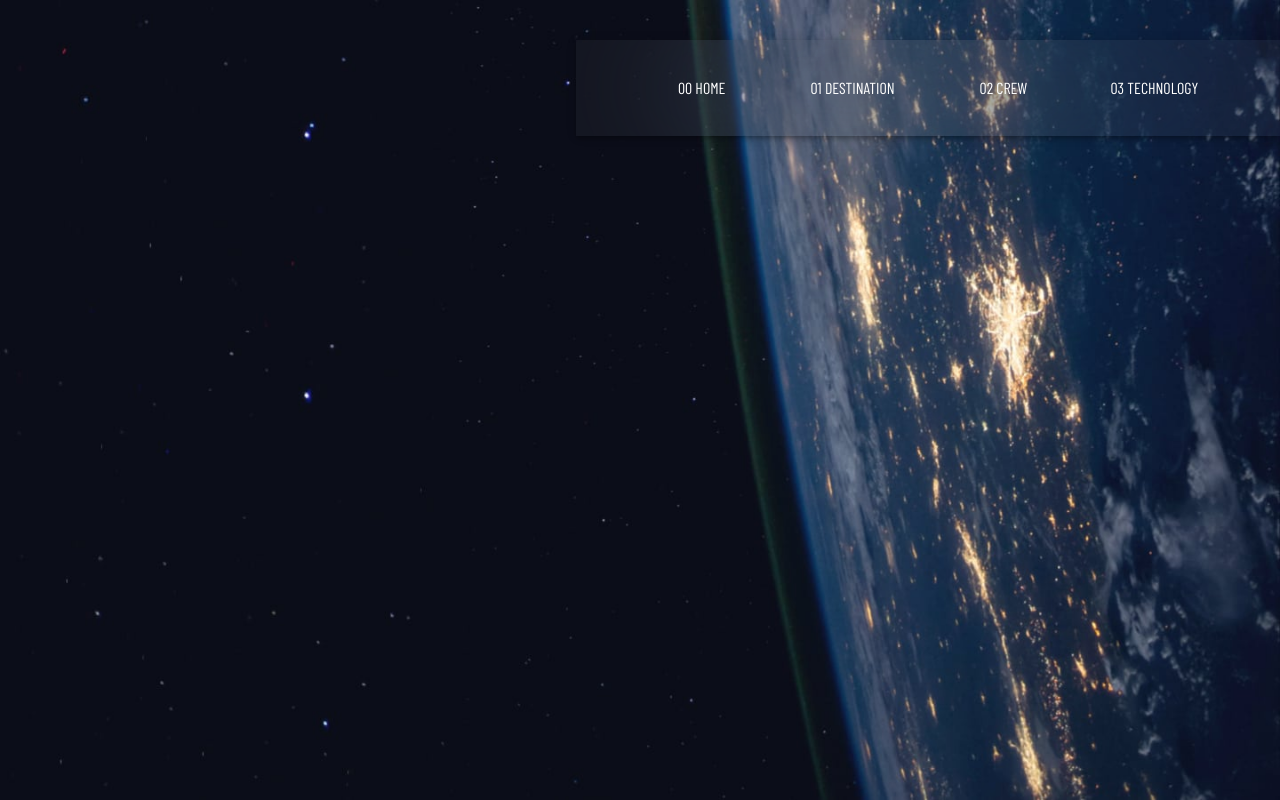
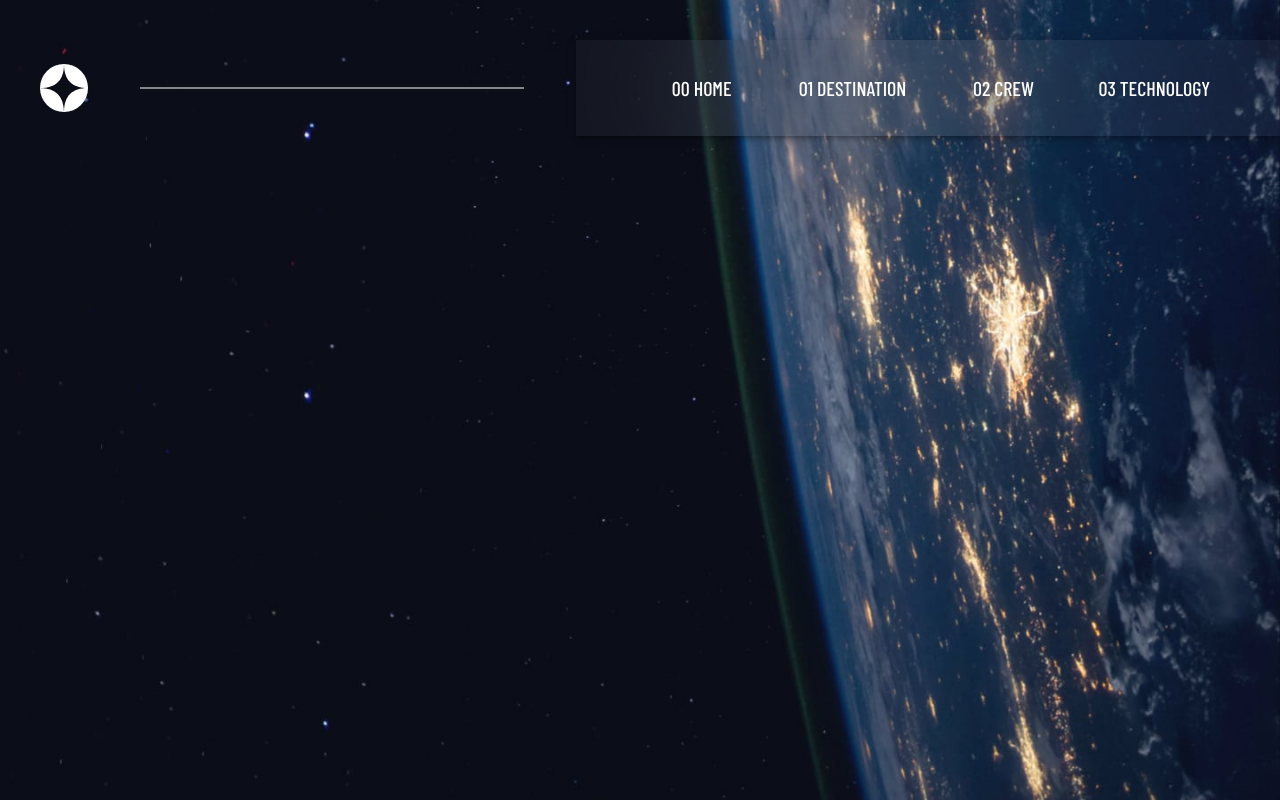
Before and after one commit to Mustafa-Filiz/React--Space-Travel-Website, a React (Create React App) app: page / in a window 1280 px wide. Built offline with nearby package versions, Linux system fonts and the light colour scheme; a web font is replaced by a local one.

Commit message:
logo and line added

```diff
--- a/src/components/Navbar.js
+++ b/src/components/Navbar.js
@@ -4,11 +4,19 @@ import Box from '@mui/material/Box';
 import Toolbar from '@mui/material/Toolbar';
 import { makeStyles } from '@mui/styles';
 import { Button, Typography } from '@mui/material';
+import logo from "../images/logo.svg"
 
 const useStyles = makeStyles({
     container: {
         display: 'flex !important',
-        justifyContent: 'flex-end',
+        justifyContent: 'space-between',
+        alignItems: "center",
+    },
+    line:{
+        width: "30%",
+        height: 2,
+        backgroundColor : "#fff",
+        opacity: 0.5,
     },
     navbar: {
         width: '55% !important',
@@ -28,7 +36,8 @@ const useStyles = makeStyles({
 		boxSizing : "border-box",
 
 		"&:hover" : {
-			borderBottom : "3px solid white"
+			borderBottom : "3px solid white",
+            backgroundColor : "transparent !important"
 		},
 		"&:focus" : {
 			borderBottom : "3px solid white"
@@ -41,19 +50,21 @@ export default function Navbar() {
 
     return (
         <Box className={classes.container} sx={{ flexGrow: 1 }}>
+            <img src={logo} alt="logo" style={{ height : 48, marginLeft : 40}} />
+            <Box className={classes.line} />
             <AppBar className={classes.navbar} position="static">
                 <Toolbar className={classes.btncontainer}>
                     <Button className={classes.btn}>
-                        <Typography>00 HOME</Typography>
+                        <Typography variant="h6">00 HOME</Typography>
                     </Button>
                     <Button className={classes.btn}>
-                        <Typography>01 DESTINATION</Typography>
+                        <Typography variant="h6">01 DESTINATION</Typography>
                     </Button>
                     <Button className={classes.btn}>
-                        <Typography>02 CREW</Typography>
+                        <Typography variant="h6">02 CREW</Typography>
                     </Button>
                     <Button className={classes.btn}>
-                        <Typography>03 TECHNOLOGY</Typography>
+                        <Typography variant="h6">03 TECHNOLOGY</Typography>
                     </Button>
                 </Toolbar>
             </AppBar>
```
